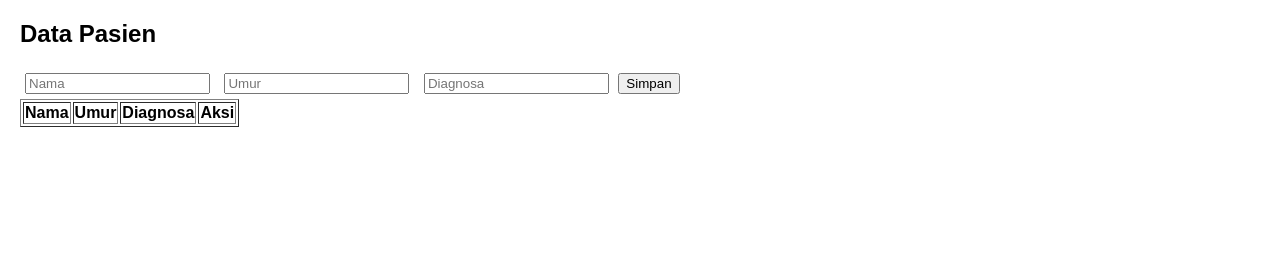
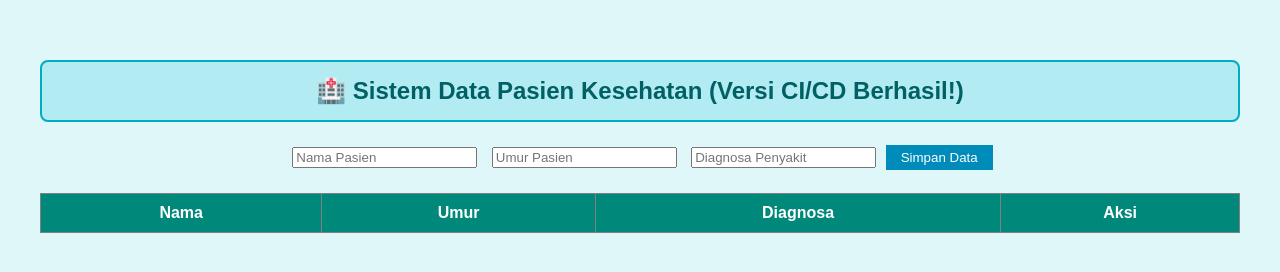
Before and after one commit to reynal24/crud-kesehatan, a plain HTML site: page crud-kesehatan/index.html in a window 1280 px wide. Drawn offline with Linux system fonts and the light colour scheme.

Commit message:
Test CI/CD merubah warna dan judul HTML

```diff
--- a/crud-kesehatan/index.html
+++ b/crud-kesehatan/index.html
@@ -1,18 +1,48 @@
 <!DOCTYPE html>
 <html>
 <head>
-    <title>CRUD Data Pasien</title>
+    <title>CRUD Data Pasien - Update</title>
     <link rel="stylesheet" href="style.css">
+
+    <style>
+        body {
+            background-color: #e0f7fa; /* Latar belakang menjadi biru muda */
+            font-family: Arial, sans-serif;
+            padding: 20px;
+        }
+        h2 {
+            color: #006064;
+            text-align: center;
+            background-color: #b2ebf2;
+            padding: 15px;
+            border-radius: 8px;
+            border: 2px solid #00acc1;
+        }
+        table {
+            width: 100%;
+            border-collapse: collapse;
+            margin-top: 20px;
+        }
+        th {
+            background-color: #00897b; /* Warna header tabel menjadi hijau */
+            color: white;
+            padding: 10px;
+        }
+        td {
+            padding: 10px;
+            text-align: center;
+        }
+    </style>
 </head>
 <body>
 
-<h2>Data Pasien</h2>
+<h2>🏥 Sistem Data Pasien Kesehatan (Versi CI/CD Berhasil!)</h2>
 
-<form id="formPasien">
-    <input type="text" id="nama" placeholder="Nama" required>
-    <input type="number" id="umur" placeholder="Umur" required>
-    <input type="text" id="diagnosa" placeholder="Diagnosa" required>
-    <button type="submit">Simpan</button>
+<form id="formPasien" style="text-align: center; margin-bottom: 20px;">
+    <input type="text" id="nama" placeholder="Nama Pasien" required>
+    <input type="number" id="umur" placeholder="Umur Pasien" required>
+    <input type="text" id="diagnosa" placeholder="Diagnosa Penyakit" required>
+    <button type="submit" style="background-color: #008cba; color: white; padding: 5px 15px; border: none; cursor: pointer;">Simpan Data</button>
 </form>
 
 <table border="1">
```
Also changed, not shown: 3 other files.
